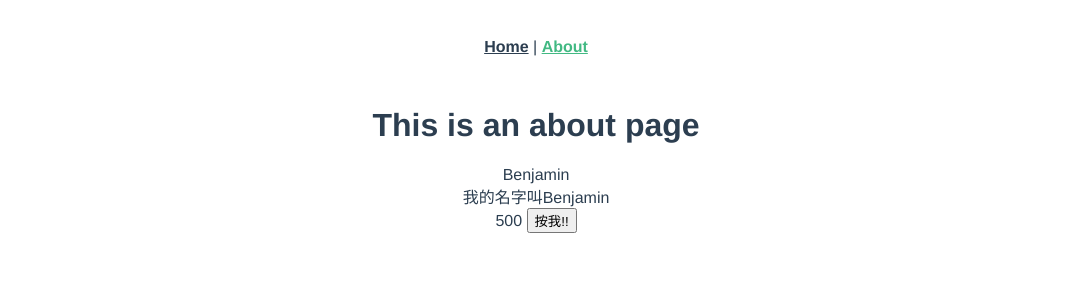
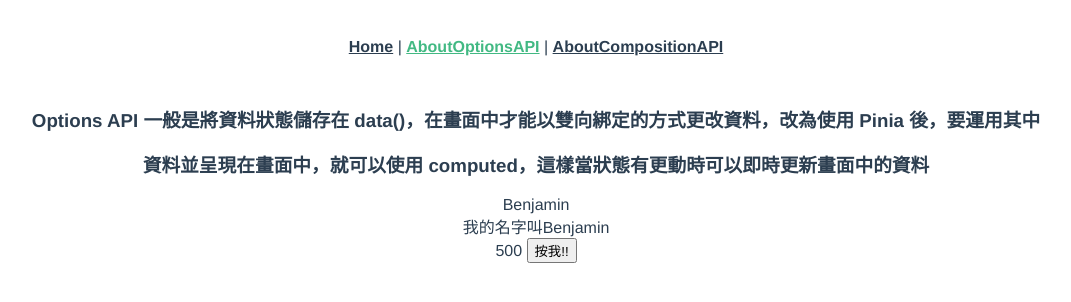
Before and after one commit to shuming-yu/PiniaOptionsAPI, a Vue app: page /#/about in a window 1280 px wide. Shown: the top 302 px of the page, without its empty margins (104-1175 px from the left). Built offline with nearby package versions, Linux system fonts and the light colour scheme; the HTML template or start-up script is replaced by a standard one.

Commit message:
add AboutcompositionAPI

```diff
--- a/src/App.vue
+++ b/src/App.vue
@@ -1,7 +1,8 @@
 <template>
   <nav>
     <router-link to="/">Home</router-link> |
-    <router-link to="/about">About</router-link>
+    <router-link to="/about">AboutOptionsAPI</router-link> |
+    <router-link to="/about2">AboutCompositionAPI</router-link>
   </nav>
   <router-view/>
 </template>
--- a/src/router/index.js
+++ b/src/router/index.js
@@ -14,6 +14,14 @@ const routes = [
     // this generates a separate chunk (about.[hash].js) for this route
     // which is lazy-loaded when the route is visited.
     component: () => import(/* webpackChunkName: "about" */ '../views/AboutView.vue')
+  },
+  {
+    path: '/about2',
+    name: 'about2',
+    // route level code-splitting
+    // this generates a separate chunk (about.[hash].js) for this route
+    // which is lazy-loaded when the route is visited.
+    component: () => import(/* webpackChunkName: "about" */ '../views/AboutComposition.vue')
   }
 ]
 
--- /dev/null
+++ b/src/views/AboutComposition.vue
@@ -0,0 +1,29 @@
+<template>
+  <div class="about">
+    <h2>Composition API 有提供 refs 和 reactive 的響應式物件寫法，因此由 Pinia 取出的資料狀態都可以直接更動並更新至畫面中</h2>
+  </div>
+  <!-- F12 查看 About View -> Components 選項改為 Pinia, 檢視參數也可修改 -->
+  {{ user.name }}
+  <br>
+  {{ user.getUserNmae }}
+  <br>
+  {{ user.wallet }}
+
+  <button type="button" @click="user.updateName">按我!!</button>
+</template>
+
+<script>
+import userStore from "@/stores/user";
+
+// Composition API
+export default {
+  setup() {
+    const user = userStore();
+    // reactive
+    user.name = '帥哥Ben';
+    return {
+      user
+    }
+  }
+}
+</script>
--- a/src/views/AboutView.vue
+++ b/src/views/AboutView.vue
@@ -1,6 +1,7 @@
 <template>
   <div class="about">
-    <h1>This is an about page</h1>
+    <h3>Options API 一般是將資料狀態儲存在 data()，在畫面中才能以雙向綁定的方式更改資料，改為使用 Pinia 後，要運用其中</h3>
+    <h3>資料並呈現在畫面中，就可以使用 computed，這樣當狀態有更動時可以即時更新畫面中的資料</h3>
   </div>
   <!-- F12 查看 About View -> Components 選項改為 Pinia, 檢視參數也可修改 -->
   {{ name }}
```
Also changed, not shown: .eslintrc.js.
